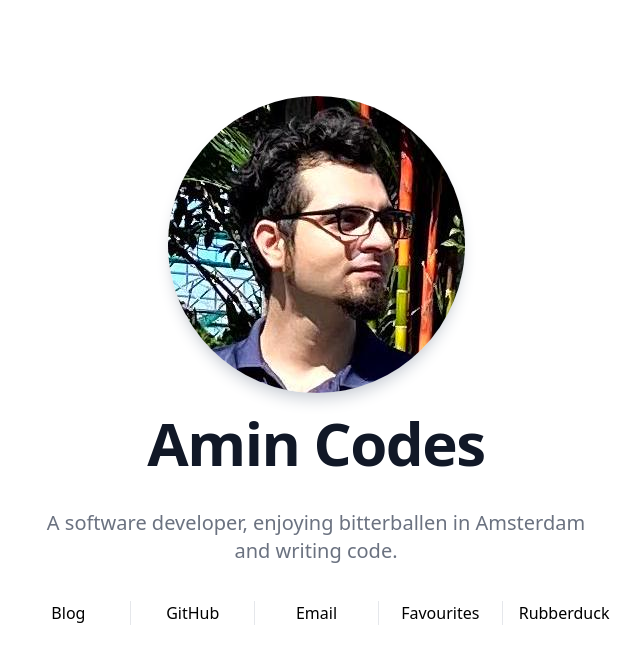
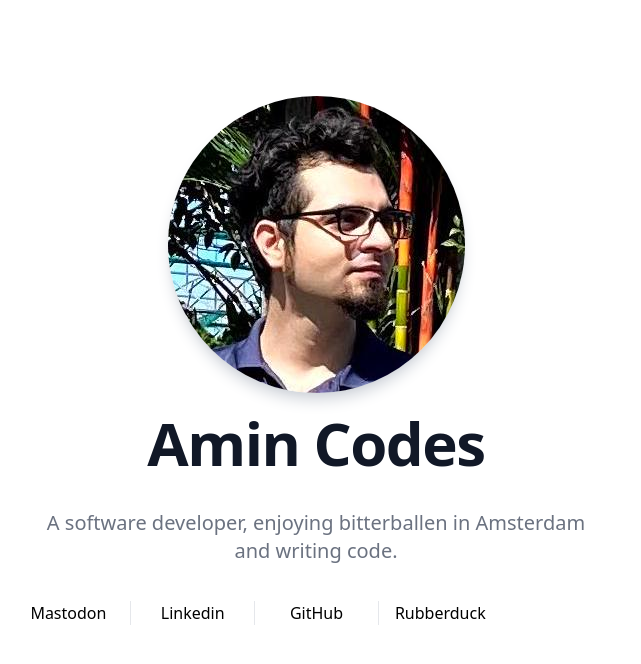
Before and after one commit to aminmarashi/amin.codes, a Gatsby site: page / in a window 1280 px wide. Shown: the whole page, without its empty margins (324-965 px from the left). Built offline with nearby package versions, Linux system fonts and the light colour scheme; Gatsby itself is replaced by a stand-in of ours.

Commit message:
feat: update links to be more useful

```diff
--- a/src/pages/index.js
+++ b/src/pages/index.js
@@ -1,8 +1,7 @@
-import { Link } from "gatsby";
+import * as _ from "lodash";
 import * as React from "react";
 import Amin from '../images/amin.jpeg';
 import '../styles/global.css';
-import * as _ from "lodash";
 
 const dutchFood = [
   'stroopwafels',
@@ -35,21 +34,12 @@ const IndexPage = () => {
                 A software developer, enjoying {snack} in Amsterdam and writing code.
               </p>
               <div className="grid sm:grid-cols-1 md:grid-cols-5 lg:divide-x auto-cols-fr mt-5 dark:text-gray-400">
-                <Link to="https://blog.amin.codes" title="Amin's personal blog">
-                  Blog
-                </Link>
-                <Link to="https://github.com/aminmarashi" title="Amin's Github profile">
-                  GitHub
-                </Link>
-                <Link to="mailto:me@amin.codes" title="Mail something to Amin, delivers very fast">
-                  Email
-                </Link>
-                <Link to="https://fav.amin.codes" title="Links to Amin's favourite things on the internet">
-                  Favourites
-                </Link>
-                <Link to="https://www.rubberduck.so/" className="px-4" title="Amin's weekly digest of tech news, with less noise">
+                <a rel="me" href="https://blackrock.city/@amin">Mastodon</a>
+                <a href="https://linkedin.com/in/amin-codes" title="Amin's Linkedin profile">Linkedin</a>
+                <a href="https://github.com/aminmarashi" title="Amin's Github profile">GitHub</a>
+                <a href="https://www.rubberduck.so/" className="px-4" title="Amin's weekly digest of tech news, with less noise">
                   Rubberduck
-                </Link>
+                </a>
               </div>
             </div>
           </div>
```
